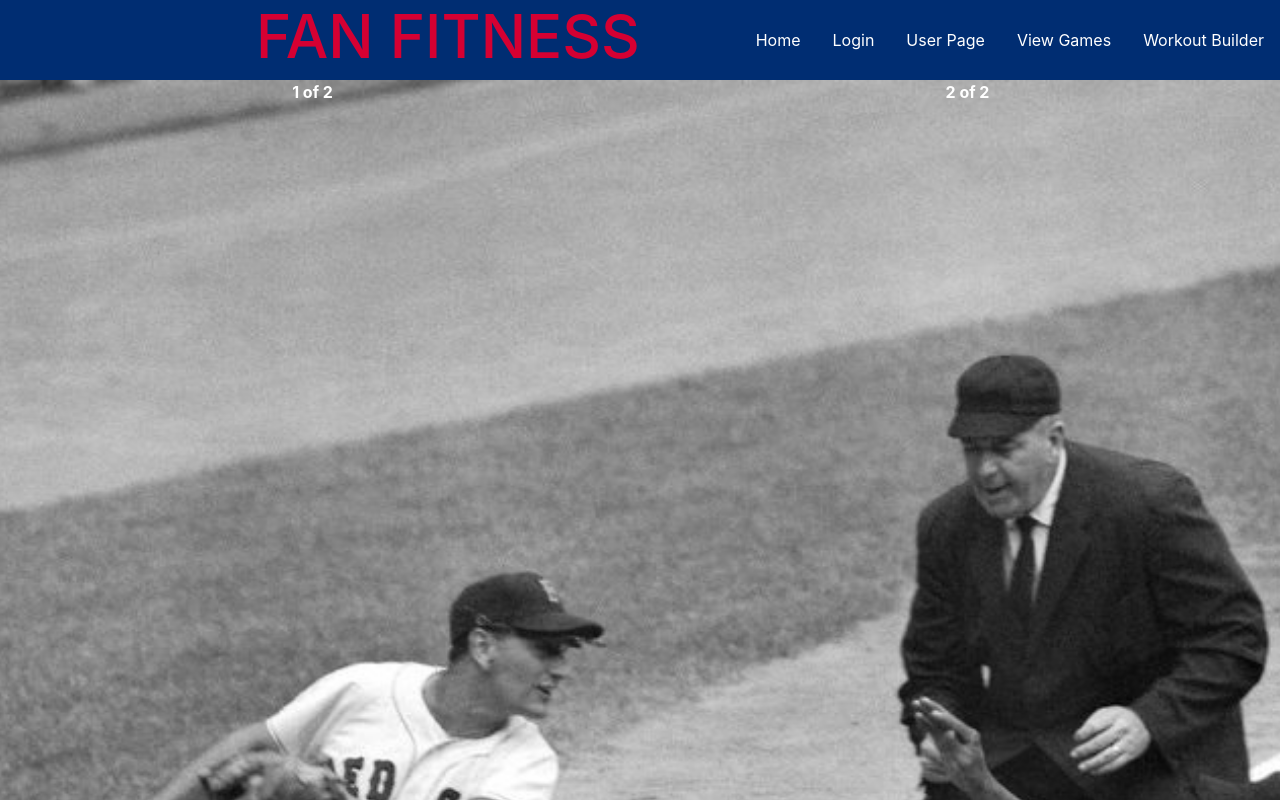
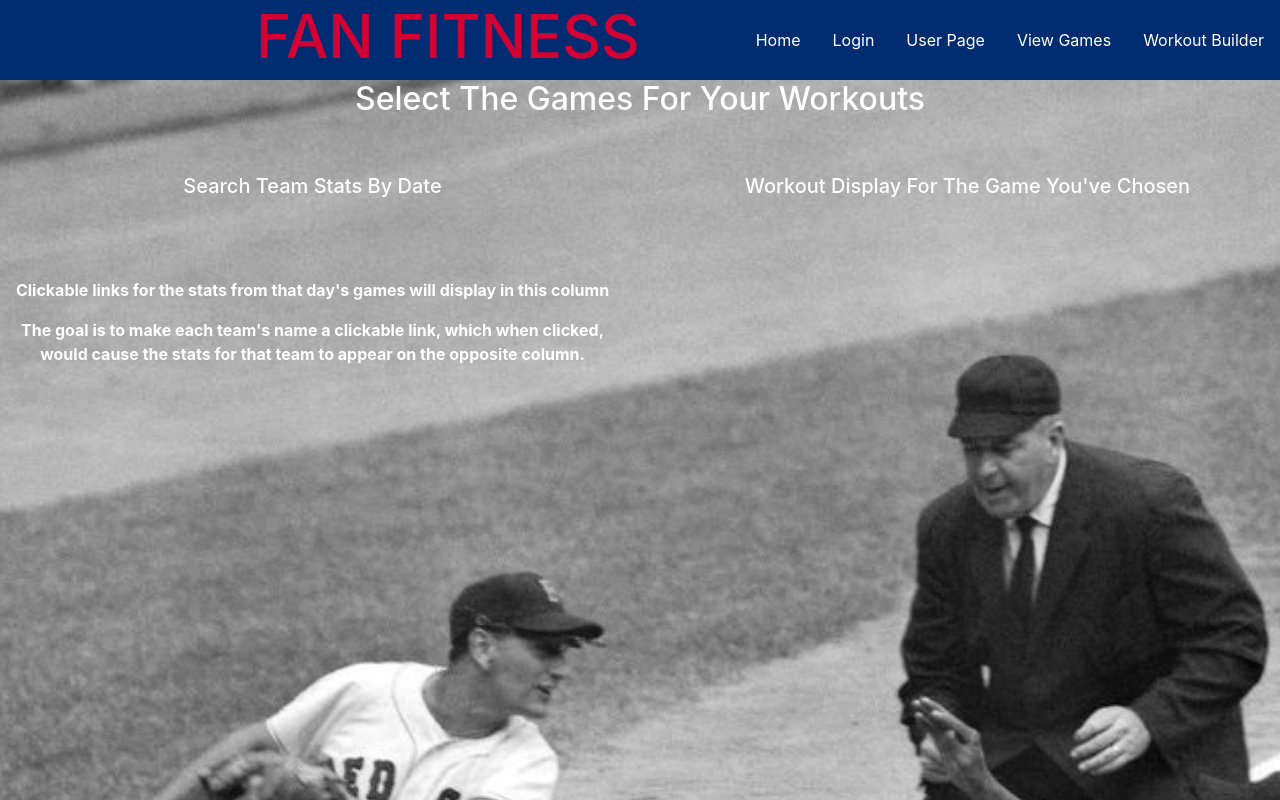
Before and after one commit to DrunkOnMystery/Fan-Fitness-v2, a React (Create React App) app in the folder client/: page /games in a window 1280 px wide. Shown: the top 800 px of the page. Built offline with nearby package versions, Linux system fonts and the light colour scheme.

Commit message:
added signup page. Fixed viewgames page

```diff
--- a/client/src/pages/Login/Login.js
+++ b/client/src/pages/Login/Login.js
@@ -26,8 +26,10 @@ function Login() {
                                         <button id="signInButton" class="btn btn-lg btn-primary btn-block" type="submit">Sign in</button>
                                         <p class="mt-5 mb-3 text-muted"></p>
                          </form>
-
                     </div>
+                </div>
+                <div>
+                    <h6><a className="link" href="/signup">Not registered yet? Click here to sign up!</a></h6>
                 </div>
             </Container>
         </div>
--- a/client/src/pages/User/User.js
+++ b/client/src/pages/User/User.js
@@ -1,6 +1,6 @@
 import React from "react";
 import "./style.css"
-import { Container, Row, Col } from "../../components/Grid";
+import { Container } from "../../components/Grid";
 
 
 
@@ -8,27 +8,23 @@ function User() {
     return (
         <div id="userContainer">
             <Container>
-                <Row>
-                    <Col className="col-md-12">
+                <div className="row">
+                    <div className="col-md-12">
                         <div>
-                        <h2>Welcome, ::username::!</h2>
+                            <h2>Welcome, ::username::!</h2>
                         </div>
-                    </Col>
-                </Row>
-                <Row>
-                    <Col className="col">
-                    <div id="left-UserColumn" >
-                        <h5>Your Previous Workouts</h5>
-                        <p>Clickable links for your previous workouts</p>
                     </div>
-                    </Col>
-                    <Col className="col">
-                    <div id="right-UserColumn">
-                        <h5>Your Previous Workouts</h5>
-                        <p>Clickable links for your previous workouts</p>
+                </div>
+                <div className="row">
+                    <div className="col-lg-6">
+                            <h5>Your Previous Workouts</h5>
+                            <p>Clickable links for your previous workouts</p>
                     </div>
-                    </Col>
-                </Row>
+                    <div className="col-lg-6">
+                            <h5>Your Previous Workouts</h5>
+                            <p>Clickable links for your previous workouts</p>
+                    </div>
+                </div>
             </Container>
         </div>
     )
--- a/client/src/pages/User/style.css
+++ b/client/src/pages/User/style.css
@@ -8,11 +8,3 @@
     color: white
 
 }
-
-#right-UserColumn {
-    margin-left: 50%;
-}
-
-#left-UserColumn {
-    margin-right: 50%;
-}
--- a/client/src/pages/ViewGames/ViewGames.js
+++ b/client/src/pages/ViewGames/ViewGames.js
@@ -1,6 +1,8 @@
 import React from "react";
 import "./style.css"
 import { Container } from "../../components/Grid";
+// import API from "../../utils/API"
+import { Input, FormBtn } from "../../components/Form";
 
 
 
@@ -10,12 +12,41 @@ function ViewGames() {
             <Container>
                 <div className="row">
                     <div className="col">
-                        1 of 2
+                        <div id="vgTitle">
+                            <h2>Select The Games For Your Workouts</h2>
+                        </div>
+                    </div>
+                </div>
+                <br />
+                <br />
+                <div className="row">
+                    <div className="col">
+                        <div>
+                            <h5>Search Team Stats By Date</h5>
+                            {/* <form>
+                                        <Input
+                                            onChange={handleInputChange}
+                                            date="Search Date"
+                                            placeholder="XXXX-MON-XX (required)"
+                                        />
+                                        <FormBtn
+                                            disabled={!(formObject.gamedate)}
+                                            onClick={handleFormSubmit}>
+                                            Search Date
+                                        </FormBtn>
+                                    </form> */}
+                            <br />
+                            <br />
+                            <br />
+                            <p>Clickable links for the stats from that day's games will display in this column</p>
+                            <p>The goal is to make each team's name a clickable link, which when clicked, would cause the stats for that team to appear on the opposite column.</p>
+                        </div>
                     </div>
                     <div className="col">
-                        2 of 2
+                        <div id="right-column">
+                            <h5>Workout Display For The Game You've Chosen</h5>
+                        </div>
                     </div>
-
                 </div>
             </Container>
         </div>
--- a/client/src/pages/WorkoutBuilder/WorkoutBuilder.js
+++ b/client/src/pages/WorkoutBuilder/WorkoutBuilder.js
@@ -2,7 +2,7 @@ import React, { useEffect, useState } from "react";
 import "./style.css"
 import { Container } from "../../components/Grid";
 import { Input, TextArea, FormBtn } from "../../components/Form";
-// import API from "../../utils/API";
+import API from "../../utils/API";
 
 
 
@@ -10,20 +10,20 @@ function WorkoutBuilder() {
     return (
         <div id="workoutBuilderContainer">
             <Container>
-               <div className="row">
-                    <div className="col-12">
+                <div className="row">
+                    <div className="col">
                         <h2 id="workoutPageTitle">Workout Builder
                         </h2>
                     </div>
                 </div>
                 <br />
+                <br />
                 <div className="row">
-                    <div classname="col-md-5">
-                        <h5>Placeholder</h5>
+                    <div className="col">
+                        <p>Placeholder</p>
                     </div>
-                    <div className="col-md-2"></div>
-                    <div classname="col-md-5">
-                        <h5>Placeholder</h5>
+                    <div className="col">
+                        <p>Placeholder</p>
                     </div>
                 </div>
             </Container>
--- a/package.json
+++ b/package.json
@@ -21,6 +21,7 @@
   },
   "dependencies": {
     "@popperjs/core": "^2.5.4",
+    "axios": "^0.21.0",
     "boostrap": "^2.0.0",
     "bootstrap": "^4.5.3",
     "express": "^4.16.3",
```
Also changed, not shown: 1 other file (tests, documents, lock files or other folders).
